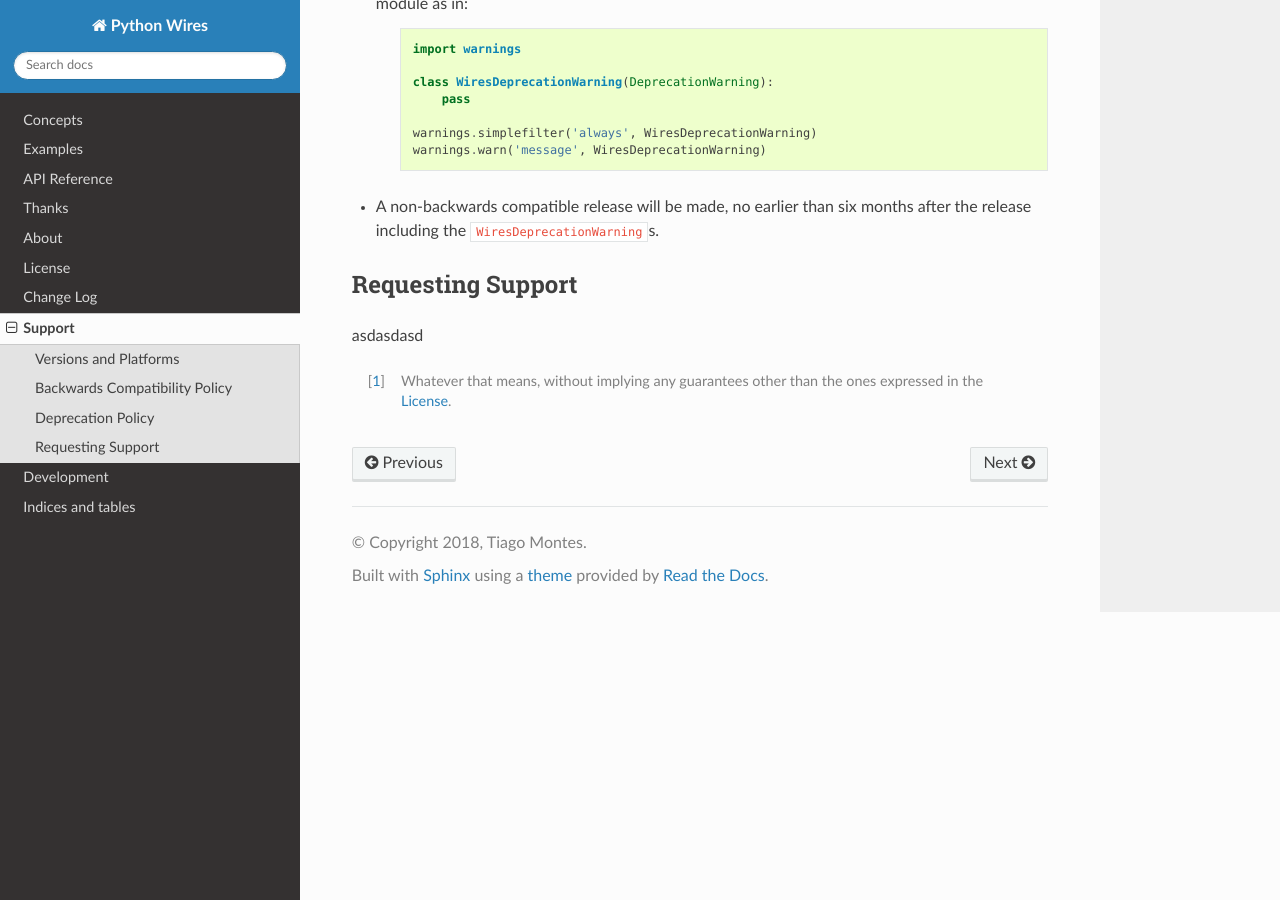
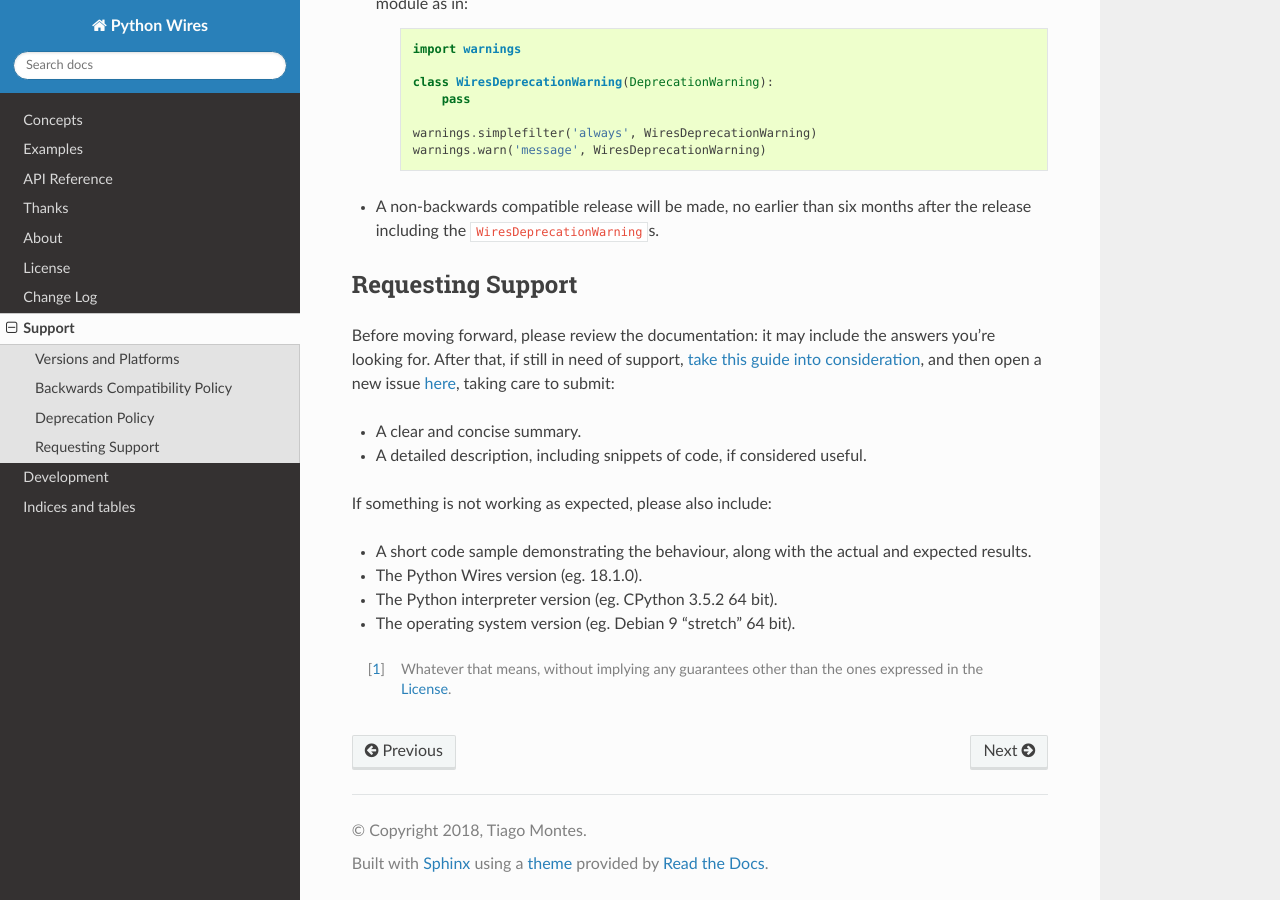
Before and after one commit to tmontes/python-wires, a Sphinx documentation site: the page built from docs/source/support.rst, in a window 1280 px wide and 900 px high, scrolled down 1286 px. Built offline with Sphinx 7.4.7 and the Read the Docs theme 2.0.0, drawn with Linux system fonts in a browser that asks for light colours.

Commit message:
Support documentation - Almost ready.

```diff
--- a/docs/source/support.rst
+++ b/docs/source/support.rst
@@ -67,8 +67,17 @@ If a non-backwards compatible API change is planned:
 Requesting Support
 ------------------
 
-asdasdasd
+Before moving forward, please review the documentation: it may include the answers you're looking for. After that, if still in need of support, `take this guide into consideration <https://opensource.guide/how-to-contribute/#how-to-submit-a-contribution>`_, and then open a new issue `here <https://github.com/tmontes/python-wires/issues/new>`_, taking care to submit:
 
+* A clear and concise summary.
+* A detailed description, including snippets of code, if considered useful.
+
+If something is not working as expected, please also include:
+
+* A short code sample demonstrating the behaviour, along with the actual and expected results.
+* The Python Wires version (eg. 18.1.0).
+* The Python interpreter version (eg. CPython 3.5.2 64 bit).
+* The operating system version (eg. Debian 9 "stretch" 64 bit).
 
 
 .. [#correctness] Whatever that means, without implying any guarantees other than the ones expressed in the :doc:`license`.
```
